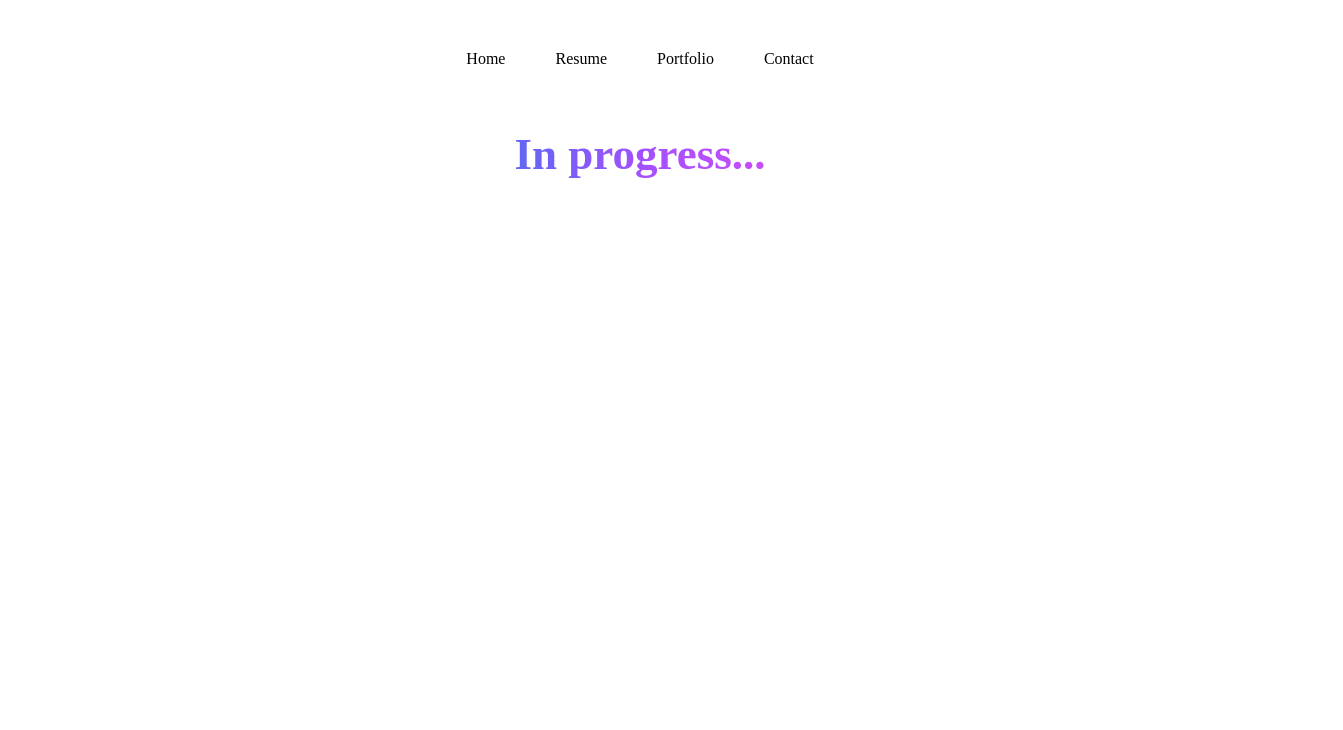
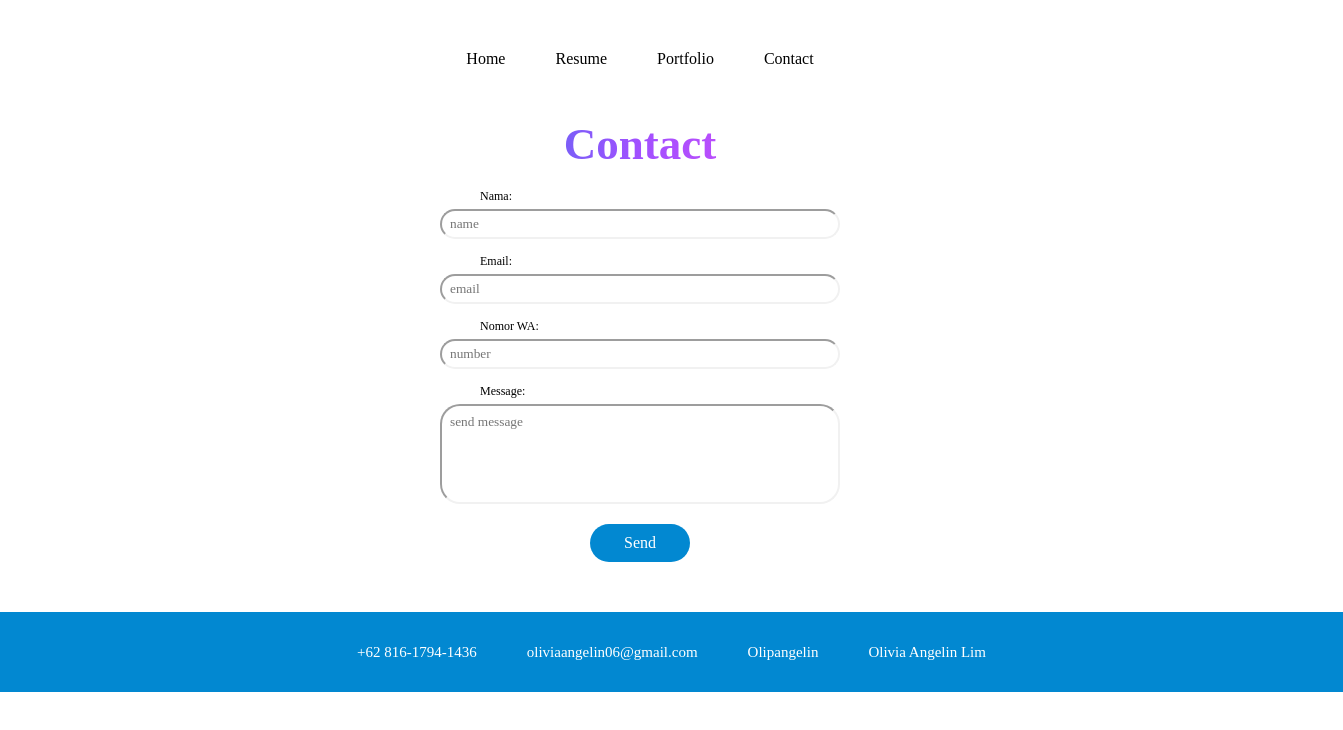
Before and after one commit to Oliviaangelinn/myCV, a plain HTML site: page contact.html in a window 1280 px wide. Shown: the whole page, 1343 px wide, since content can reach past the window. Drawn offline with Linux system fonts and the light colour scheme.

Commit message:
Add files via upload

```diff
--- a/contact.html
+++ b/contact.html
@@ -17,5 +17,65 @@
     <li><a href="contact.html">Contact</a></li>
   </ul>
   </div>
-  <h1>In progress...</h1>
+  <h1>Contact</h1>
+  <div class="contact">
+    <form id="contactForm">
+    <label for="name">Nama:</label>
+    <input type="text" id="name" name="name" placeholder="name"/>
+
+    <label for="email">Email:</label>
+    <input type="email" id="email" name="email" placeholder="email" />
+
+    <label for="wa">Nomor WA:</label>
+    <input type="tel" id="wa" name="wa" placeholder="number" />
+
+    <label for="message">Message:</label>
+    <input type="message" name="message" id="message" placeholder="send message"></textarea>
+
+    <button type="submit" id="sendBtn">Send</button>
+  </form>
+
+  <script>
+    const form = document.getElementById('contactForm');
+    const sendBtn = document.getElementById('sendBtn');
+
+    form.addEventListener('submit', function (e) {
+      e.preventDefault();
+
+      const name = form.name.value.trim();
+      const email = form.email.value.trim();
+      const wa = form.wa.value.trim();
+      const message = form.message.value.trim();
+
+      if (!name || !email || !wa || !message) {
+        alert('Semua field wajib diisi!');
+        return;
+      }
+
+      alert('Pesan berhasil dikirim!\n\n' +
+            `Nama: ${name}\nEmail: ${email}\nWA: ${wa}\nMessage: ${message}`);
+
+      form.reset();
+    });
+  </script>
+  </div>
+  <footer>
+  <div class="footer-item">
+    <span class="icon"></span>
+    <a href="tel:+6281617941436">+62 816-1794-1436</a>
+  </div>
+  <div class="footer-item">
+    <span class="icon"></span>
+    <a href="mailto:oliviaangelin06@gmail.com">oliviaangelin06@gmail.com</a>
+  </div>
+  <div class="footer-item">
+    <span class="icon"></span>
+    <a href="https://instagram.com/olipangelin" target="_blank" rel="noopener noreferrer">Olipangelin</a>
+  </div>
+  <div class="footer-item">
+    <span class="icon"></span>
+    <a href="https://linkedin.com/in/oliviaangelinlim" target="_blank" rel="noopener noreferrer">Olivia Angelin Lim</a>
+  </div>
+  </div>
+</footer>
 </body>
--- a/styles4.css
+++ b/styles4.css
@@ -62,5 +62,77 @@ h1 {
   margin-top: -10px;
   display: flex;
   justify-content: center;
-  margin-top: 60px;
+  margin-top: 50px;
 }
+
+.contact{
+  margin-top: 30px;
+}
+
+
+form {
+  display: flex;
+  flex-direction: column; /* ini penting supaya input dan tombol berjejer vertikal */
+  justify-content: center;
+  align-items: center;
+}
+
+    label {
+      display: block;
+      margin-top: 15px;
+      font-size: 12px;
+      text-align: left;
+      margin-left: 380px;
+      align-self: flex-start;
+    }
+
+
+    input{
+      width: 400px;
+      padding: 5px;
+      padding-left: 8px;
+      margin-top: 5px;
+      box-sizing: border-box;
+      border-radius: 20px;
+      border-color: rgb(241, 241, 241);
+    }
+
+    #message{
+      height: 100px;
+      padding-bottom: 70px;
+    }
+
+    button {
+      margin-top: 20px;
+      padding: 10px;
+      width: 100px;
+      background-color: #0288d1;
+      color: white;
+      border: none;
+      cursor: pointer;
+      font-size: 16px;
+      flex-direction: row;
+      border-radius: 20px;
+    }
+    button:disabled {
+      background-color: #aaa;
+      cursor: not-allowed;
+    }
+
+  footer{
+    display: flex;
+    font-size: 15px;
+    gap: 50px;
+    justify-content: center;
+    align-items: center;
+    margin-top: 50px;
+    background-color: #0288d1;
+    width: 1343px;
+    height: 80px;
+    margin-left: -100px;
+    margin-bottom: -50px;
+  }
+
+  footer a{
+    color: white;
+  }
```
Also changed, not shown: portfolio.html (+7 -7 lines), styles3.css (line endings or trailing spaces).
